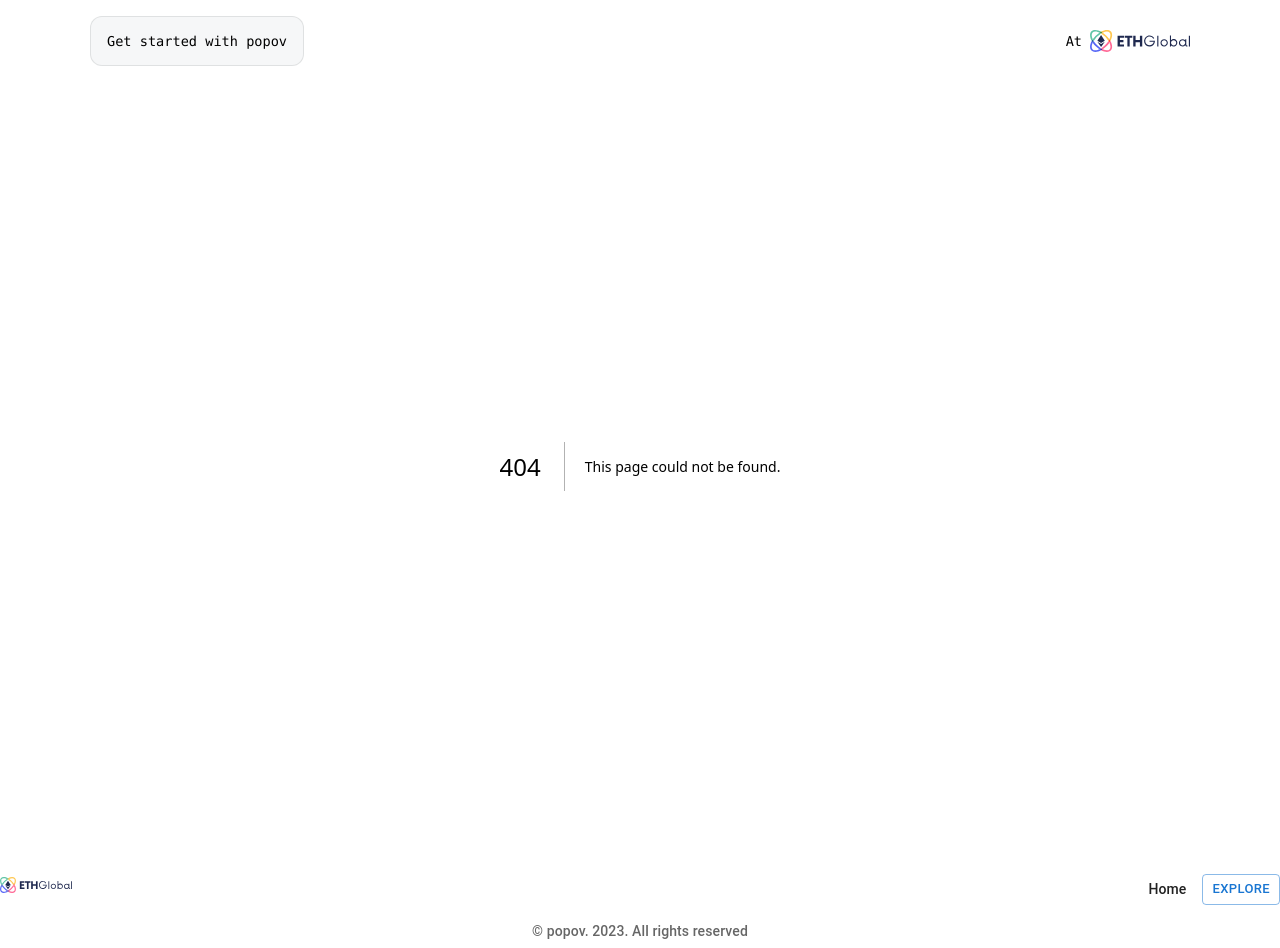
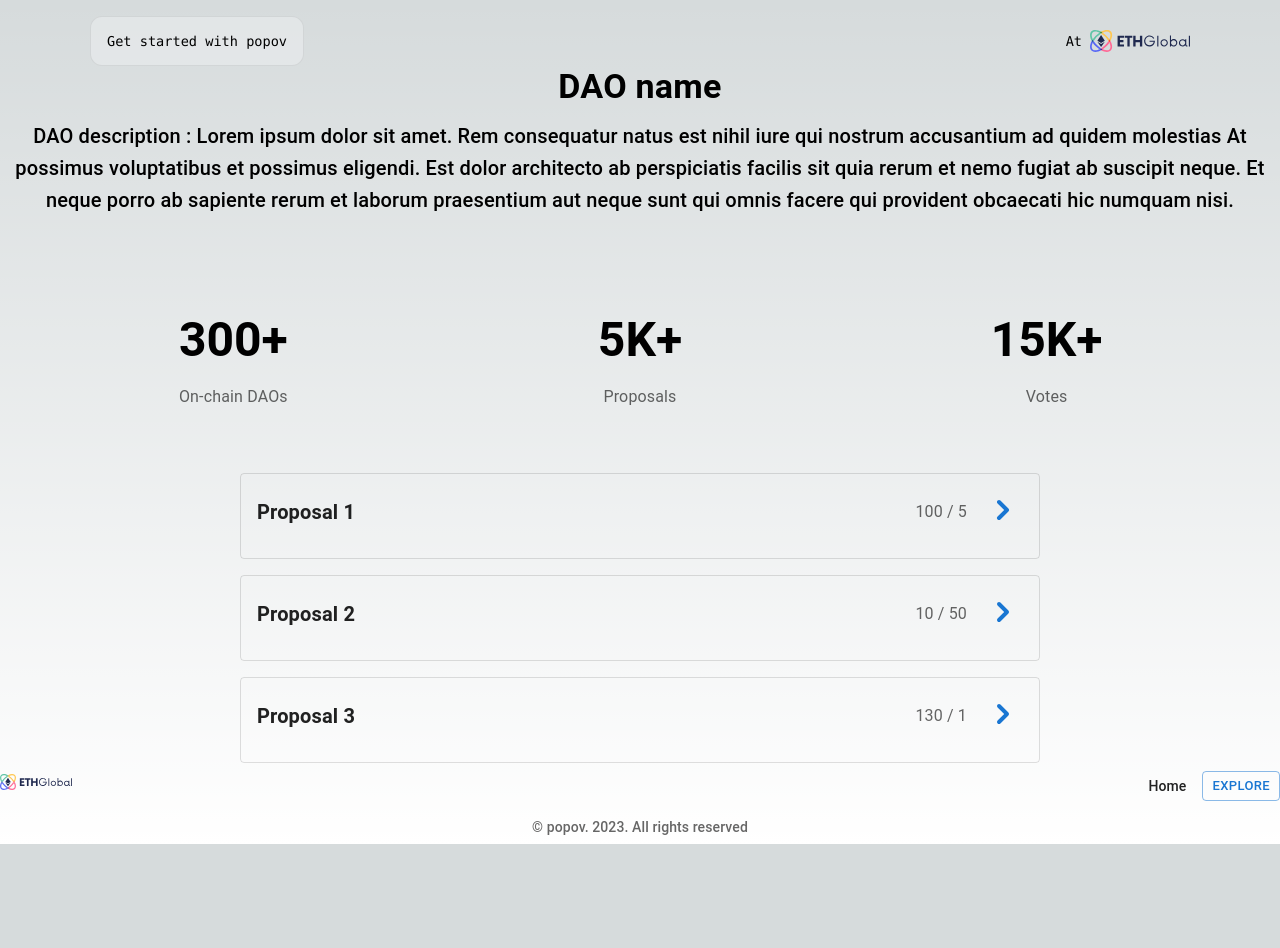
Before and after one commit to SidharthK2/popov-front, a Next.js app: page /dao in a window 1280 px wide. Before the commit this address had no page. After the commit the page ends 844 px from the top, so only its background shows below. Built offline with nearby package versions, Linux system fonts and the light colour scheme.

Commit message:
add dao stats

```diff
--- /dev/null
+++ b/src/app/container.tsx
@@ -0,0 +1,22 @@
+import React from 'react';
+import PropTypes from 'prop-types';
+import Box from '@mui/material/Box';
+
+const Container = ({ children, ...rest }) => (
+	<Box
+		maxWidth={{ sm: 720, md: 1236 }}
+		width={1}
+		margin={'0 auto'}
+		paddingX={2}
+		paddingY={{ xs: 4, sm: 6, md: 8 }}
+		{...rest}
+	>
+		{children}
+	</Box>
+);
+
+Container.propTypes = {
+	children: PropTypes.node.isRequired,
+};
+
+export default Container;
--- /dev/null
+++ b/src/app/dao/page.tsx
@@ -0,0 +1,157 @@
+import styles from "@/app/page.module.css";
+import Image from "next/image";
+import Box from "@mui/material/Box";
+import Typography from "@mui/material/Typography";
+import Button from "@mui/material/Button";
+import Grid from "@mui/material/Grid";
+import Card from "@mui/material/Card";
+import {CardContent} from "@mui/material";
+import Container from "@/app/container";
+
+export const mock = [
+	{
+		title: 'Proposal 1',
+		votesFor: '100',
+		votesAgainst: '5',
+	},
+	{
+		title: 'Proposal 2',
+		votesFor: '10',
+		votesAgainst: '50',
+	},
+	{
+		title: 'Proposal 3',
+		votesFor: '130',
+		votesAgainst: '1',
+	},
+];
+
+const mockDao = [
+	{
+		title: '300+',
+		subtitle:
+			'On-chain DAOs',
+		suffix: '+',
+	},
+	{
+		title: '5K+',
+		subtitle:
+			'Proposals',
+		suffix: 'K+',
+	},
+	{
+		title: '15K+',
+		subtitle: 'Votes',
+		suffix: 'K+',
+	},
+];
+
+export default function DaoDetail() {
+	return (
+		<Box>
+			<Box>
+				<Box marginBottom={4}>
+					<Typography
+						variant={'h4'}
+						gutterBottom
+						align={'center'}
+						sx={{ fontWeight: 700 }}
+					>
+						DAO name
+					</Typography>
+
+					<Typography
+						variant={'h6'}
+						component={'p'}
+						align={'center'}
+					>
+						DAO description :
+						Lorem ipsum dolor sit amet. Rem consequatur natus est nihil iure qui nostrum accusantium ad quidem molestias At possimus voluptatibus et possimus eligendi. Est dolor architecto ab perspiciatis facilis sit quia rerum et nemo fugiat ab suscipit neque. Et neque porro ab sapiente rerum et laborum praesentium aut neque sunt qui omnis facere qui provident obcaecati hic numquam nisi.
+					</Typography>
+				</Box>
+			</Box>
+			<Container>
+				<Grid container spacing={2}>
+					{mockDao.map((item, i) => (
+						<Grid key={i} item xs={12} md={4}>
+							<Typography
+								variant="h3"
+								align={'center'}
+								fontWeight={700}
+								gutterBottom
+							>
+								{item.title}
+							</Typography>
+							<Typography
+								color="text.secondary"
+								align={'center'}
+								component="p"
+							>
+								{item.subtitle}
+							</Typography>
+						</Grid>
+					))}
+				</Grid>
+			</Container>
+			<Box maxWidth={800} margin={'0 auto'}>
+				<Grid container spacing={2}>
+					{mock.map((item, i) => (
+						<Grid item xs={12} key={i}>
+							<Box
+								component={Card}
+								variant={'outlined'}
+								bgcolor={'transparent'}
+								sx={{
+									'&:hover': {
+										boxShadow: 2,
+									},
+								}}
+							>
+								<Box
+									component={CardContent}
+									display={'flex'}
+									alignItems={'center'}
+								>
+									<Box
+										display={'flex'}
+										flexDirection={{ xs: 'column', sm: 'row' }}
+										flex={'1 1 100%'}
+										justifyContent={{ sm: 'space-between' }}
+										alignItems={{ sm: 'center' }}
+									>
+										<Typography
+											variant={'h6'}
+											fontWeight={700}
+											sx={{ marginBottom: { xs: 1, sm: 0 } }}
+										>
+											{item.title}
+										</Typography>
+										<Typography variant={'subtitle1'} color={'text.secondary'}>
+											{`${item.votesFor} / ${item.votesAgainst}`}
+										</Typography>
+									</Box>
+									<Box marginLeft={2} color={'primary.main'}>
+										<Box
+											component={'svg'}
+											xmlns="http://www.w3.org/2000/svg"
+											viewBox="0 0 20 20"
+											fill="currentColor"
+											width={{ xs: 30, sm: 40 }}
+											height={{ xs: 30, sm: 40 }}
+										>
+											<path
+												fillRule="evenodd"
+												d="M7.293 14.707a1 1 0 010-1.414L10.586 10 7.293 6.707a1 1 0 011.414-1.414l4 4a1 1 0 010 1.414l-4 4a1 1 0 01-1.414 0z"
+												clipRule="evenodd"
+											/>
+										</Box>
+									</Box>
+								</Box>
+							</Box>
+						</Grid>
+					))}
+				</Grid>
+			</Box>
+		</Box>
+	)
+}
--- a/src/app/explore/page.tsx
+++ b/src/app/explore/page.tsx
@@ -122,6 +122,8 @@ export default function Explore() {
 													{`${item.infos}`}
 												</Typography>
 											</Box>
+											<a href={"/dao"}>
+
 												<Box marginLeft={2} color={'primary.main'}>
 													<Box
 														component={'svg'}
@@ -138,6 +140,7 @@ export default function Explore() {
 														/>
 													</Box>
 												</Box>
+											</a>
 										</Box>
 									</Box>
 								</Grid>
--- a/src/app/header.tsx
+++ b/src/app/header.tsx
@@ -11,7 +11,6 @@ const Header = (): React.JSX.Element => {
 			<div>
 				<a
 					href="/"
-					target="_blank"
 					rel="noopener noreferrer"
 				>
 					At{' '}
```
Also changed, not shown: src/app/daoDetail/page.tsx (deleted, +0 -115 lines), src/app/proposal/page.tsx (added). Lines whose indentation alone changed are shown as unchanged.
